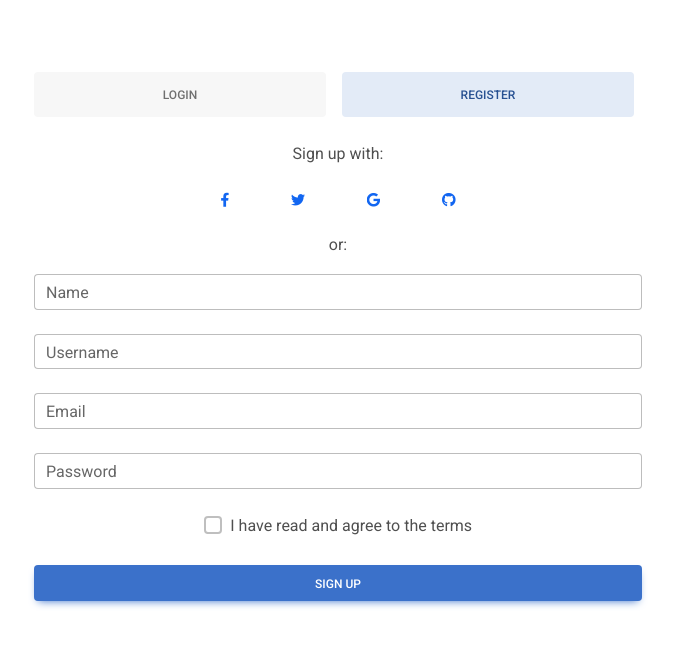
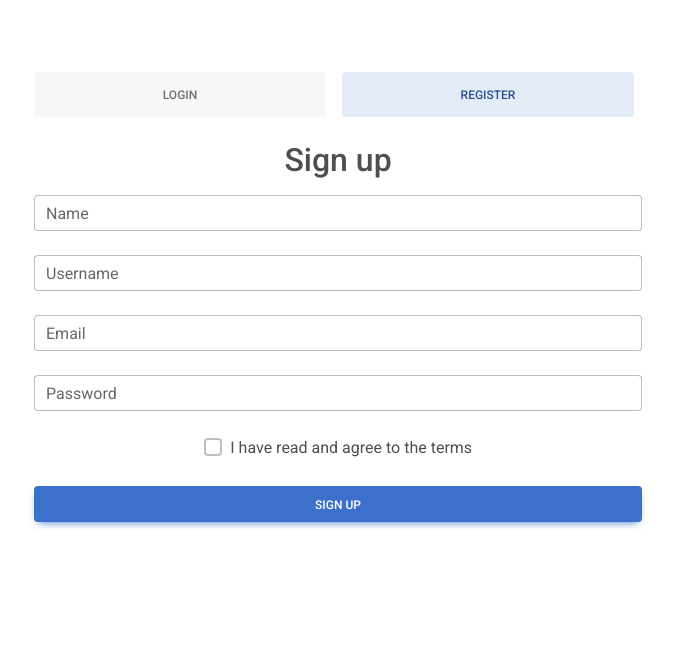
Before and after one commit to Aslanbayli/SCP-Website-v1, a React (Create React App) app in the folder frontend/: page /sign-up in a window 1280 px wide. Shown: the top 646 px of the page, without its empty margins (302-977 px from the left). Built offline with nearby package versions, Linux system fonts and the light colour scheme.

Commit message:
login page social medial links deleted

```diff
--- a/frontend/package.json
+++ b/frontend/package.json
@@ -11,7 +11,7 @@
     "web-vitals": "^2.1.4"
   },
   "scripts": {
-    "start": "react-scripts --openssl-legacy-provider start",
+    "start": "react-scripts start",
     "build": "react-scripts build",
     "test": "react-scripts test",
     "eject": "react-scripts eject"
--- a/frontend/src/signin.js
+++ b/frontend/src/signin.js
@@ -46,27 +46,7 @@ function Auth() {
         <MDBTabsPane show={justifyActive === 'tab1'}>
 
           <div className="text-center mb-3">
-            <p>Sign in with:</p>
-
-            <div className='d-flex justify-content-between mx-auto' style={{width: '40%'}}>
-              <MDBBtn tag='a' color='none' className='m-1' style={{ color: '#1266f1' }}>
-                <MDBIcon fab icon='facebook-f' size="sm"/>
-              </MDBBtn>
-
-              <MDBBtn tag='a' color='none' className='m-1' style={{ color: '#1266f1' }}>
-                <MDBIcon fab icon='twitter' size="sm"/>
-              </MDBBtn>
-
-              <MDBBtn tag='a' color='none' className='m-1' style={{ color: '#1266f1' }}>
-                <MDBIcon fab icon='google' size="sm"/>
-              </MDBBtn>
-
-              <MDBBtn tag='a' color='none' className='m-1' style={{ color: '#1266f1' }}>
-                <MDBIcon fab icon='github' size="sm"/>
-              </MDBBtn>
-            </div>
-
-            <p className="text-center mt-3">or:</p>
+            <h2>Sign in</h2>
           </div>
 
           <MDBInput wrapperClass='mb-4' label='Email address' id='form1' type='email'/>
--- a/frontend/src/signup.js
+++ b/frontend/src/signup.js
@@ -46,27 +46,7 @@ function Auth() {
         <MDBTabsPane show={justifyActive === 'tab2'}>
 
           <div className="text-center mb-3">
-            <p>Sign up with:</p>
-
-            <div className='d-flex justify-content-between mx-auto' style={{width: '40%'}}>
-              <MDBBtn tag='a' color='none' className='m-1' style={{ color: '#1266f1' }}>
-                <MDBIcon fab icon='facebook-f' size="sm"/>
-              </MDBBtn>
-
-              <MDBBtn tag='a' color='none' className='m-1' style={{ color: '#1266f1' }}>
-                <MDBIcon fab icon='twitter' size="sm"/>
-              </MDBBtn>
-
-              <MDBBtn tag='a' color='none' className='m-1' style={{ color: '#1266f1' }}>
-                <MDBIcon fab icon='google' size="sm"/>
-              </MDBBtn>
-
-              <MDBBtn tag='a' color='none' className='m-1' style={{ color: '#1266f1' }}>
-                <MDBIcon fab icon='github' size="sm"/>
-              </MDBBtn>
-            </div>
-
-            <p className="text-center mt-3">or:</p>
+            <h2>Sign up</h2>
           </div>
 
           <MDBInput wrapperClass='mb-4' label='Name' id='form1' type='text'/>
```
